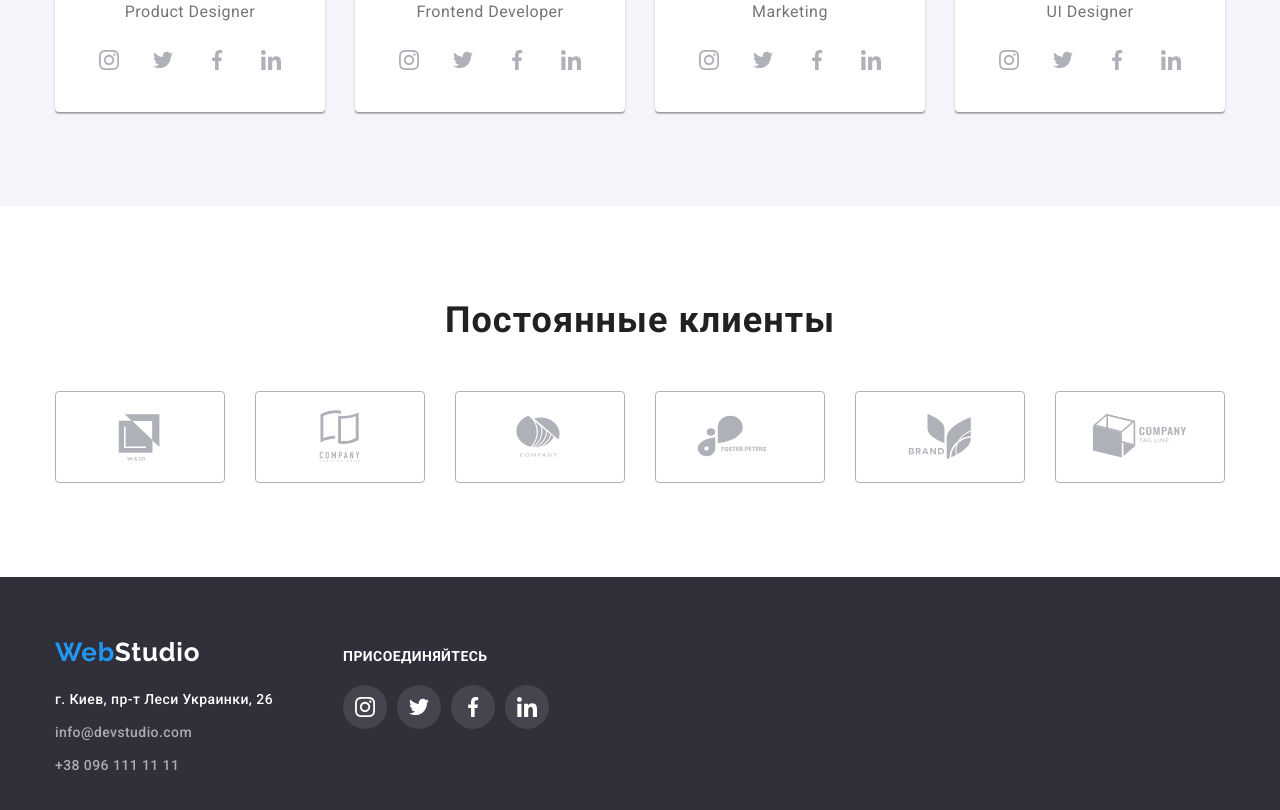
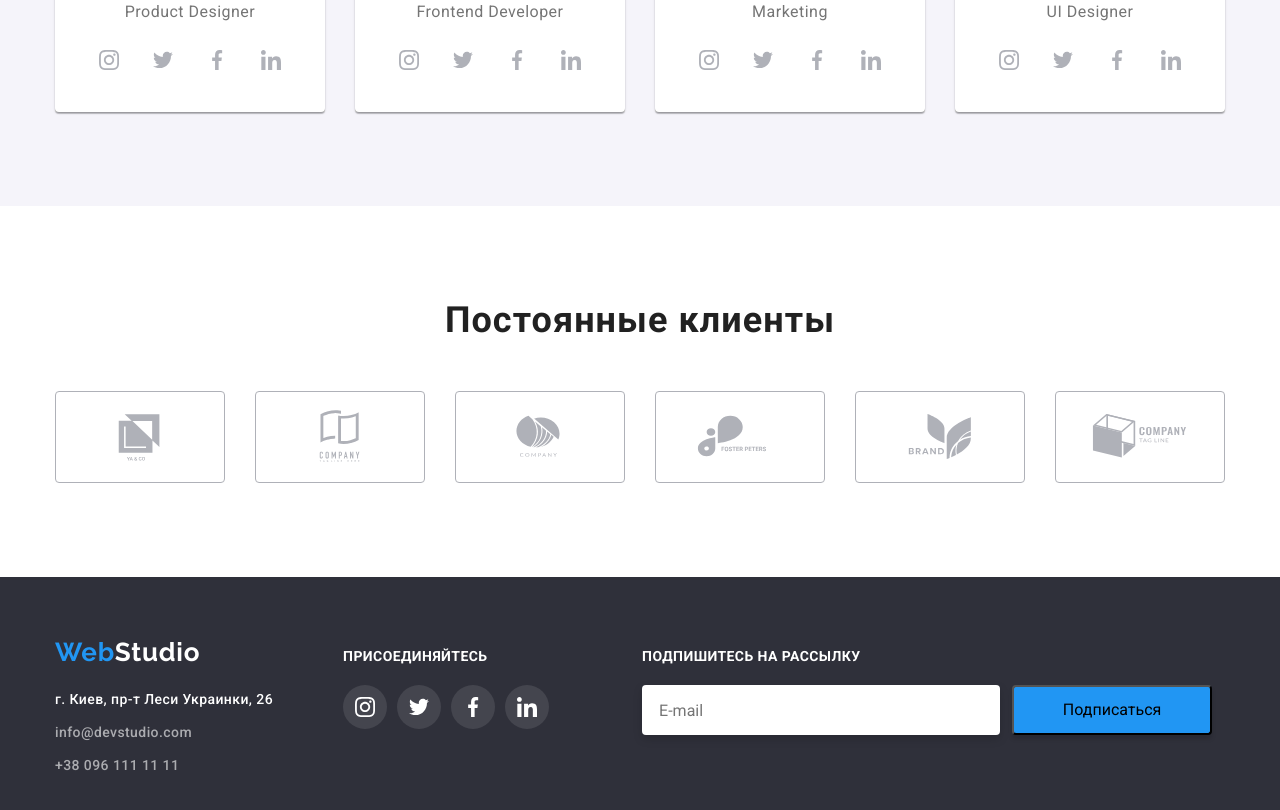
Before and after one commit to AlexPNKO/goit-markup-hw-06, a plain HTML site: page index.html in a window 1280 px wide. Shown: the part 2195-3005 px from the top of the page. Drawn offline with nearby package versions, Linux system fonts and the light colour scheme.

Commit message:
progress

```diff
--- a/css/styles.css
+++ b/css/styles.css
@@ -494,6 +494,48 @@ img {
   color: #ffffff;
   background-color: #2196f3;
 }
+.e-mail {
+  margin-left: 93px;
+}
+.online {
+  display: flex;
+}
+.e-mail .title {
+  margin-bottom: 20px;
+  margin-top: 12px;
+  font-weight: 700;
+  font-size: 14px;
+  line-height: 1.14;
+  letter-spacing: 0.03em;
+  text-transform: uppercase;
+  color: #ffffff;
+}
+.online .input {
+  padding: 15px 16px;
+  width: 358px;
+  height: 50px;
+  left: 815px;
+  top: 2787px;
+  border: 1px solid rgba(255, 255, 255, 0.3);
+  box-sizing: border-box;
+  filter: drop-shadow(0px 4px 4px rgba(0, 0, 0, 0.15));
+  border-radius: 4px;
+}
+.e-input .input::placeholder {
+  background: #2f303a;
+  font-size: 16px;
+  color: #2f303a;
+}
+.online .button {
+  margin-left: 12px;
+  width: 200px;
+  height: 50px;
+  left: 1185px;
+  top: 2787px;
+  background: #2196f3;
+  box-shadow: 0px 4px 4px rgba(0, 0, 0, 0.15);
+  border-radius: 4px;
+}
 /*----------------------------MODAL----------------------------*/
 .backdrop {
   width: 100vw;
--- a/index.html
+++ b/index.html
@@ -326,7 +326,6 @@
          <footer class="footer">
              <div class="container">
                  <div class="adress">
-
                     <address>
                         <a class="title">Web<span class="title-studio">Studio</span></a>
                     <ul class="list">
@@ -376,6 +375,17 @@
                             </li>
                         </ul>
                     </div>
+                    <div class="e-mail">
+                        <h3 class="title">Подпишитесь на рассылку</h3>
+                        <section class="online">
+                        <form action="#" class="form">
+                        <input
+                         type="email" name="email"
+                         class="input" placeholder="E-mail">
+                        </form>
+                        <button class="button" type="btn online-btn">Подписаться</button>
+                    </section>
+                    </div>
              </div>
          </footer>
          <div class="backdrop is-hidden" data-modal>
```
